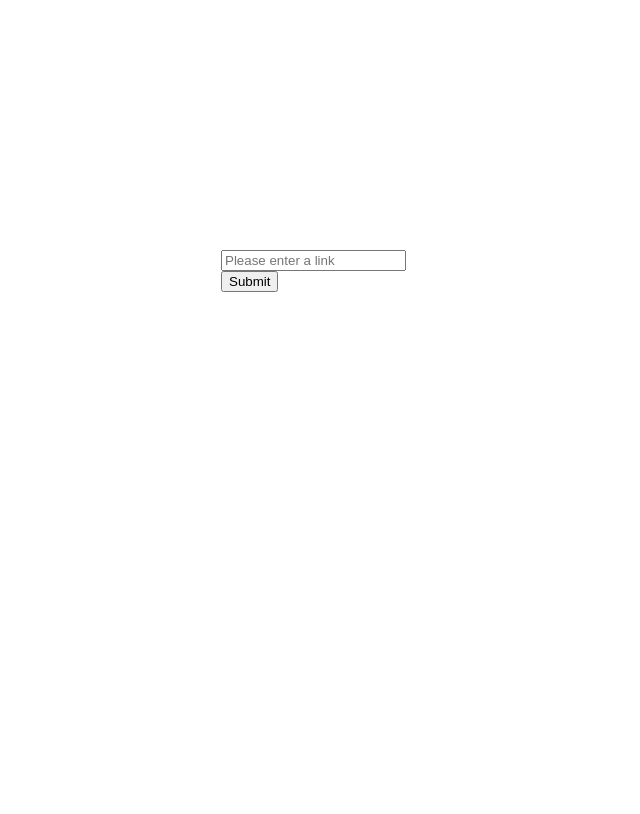
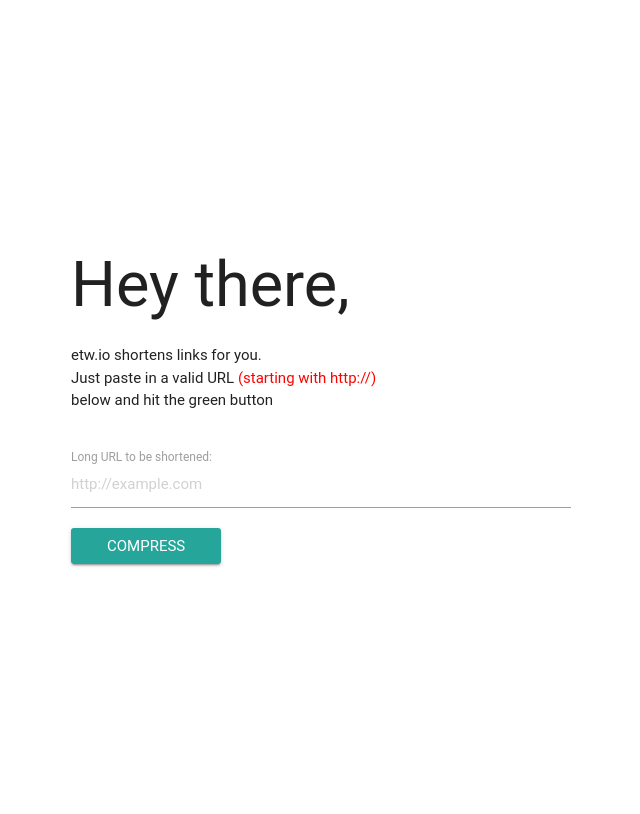
Before and after one commit to elliotwhitehead/etw.io, a Flask app: page / in a window 1280 px wide. Shown: the whole page, without its empty margins (319-959 px from the left). Run offline with Flask 2, Linux system fonts and the light colour scheme; some libraries are stand-ins or nearby versions; some web fonts are replaced.

Commit message:
Add creation and display of shortlinked url (+ Materialize styles)

```diff
--- a/templates/index.html
+++ b/templates/index.html
@@ -1,18 +1,26 @@
 <!DOCTYPE html>
 <html>
 <head>
+<link rel="stylesheet" type="text/css" href="https://cdnjs.cloudflare.com/ajax/libs/materialize/0.98.2/css/materialize.min.css">
 	<title>etw.io</title>
 </head>
 <body>
-	<div style="width:200px; margin:250px auto;">
-		<form method="POST" accept-charset="utf-8">
-			<input type="url" placeholder="Please enter a link" name="destination">
-			<input type="submit" value="Submit" name="">
+	<div style="width:500px; margin:250px auto;">
+		<h1>Hey there,</h1>
+		<p>etw.io shortens links for you.<br>Just paste in a valid URL <span style="color:red;">(starting with http://)</span><br>below and hit the green button</p>
+		<form method="POST" accept-charset="utf-8" style="margin-top:50px;">
+			<div class="input-field">
+				<input id="link" type="url" placeholder="http://example.com" name="destination">
+				<label for="link">Long URL to be shortened:</label>
+				<input class="btn waves-effect waves-light" type="submit" value="Compress" name="">
+			</div>
 		</form>
 
 		{% if short_link %}
-			<h3>Your shortend link is: <a href="{{ short_link}}">{{ short_link}}</a></h3>
+			<h4>Your shortend link is: <a target="_blank" href="{{ short_link }}">etw.io{{ short_link }}</a></h4>
 		{% endif %}
 	</div>
+	<script src="https://cdnjs.cloudflare.com/ajax/libs/jquery/3.2.1/jquery.min.js" type="text/javascript" charset="utf-8"></script>
+	<script src="https://cdnjs.cloudflare.com/ajax/libs/materialize/0.98.2/js/materialize.min.js" type="text/javascript" charset="utf-8"></script>
 </body>
 </html>
```
